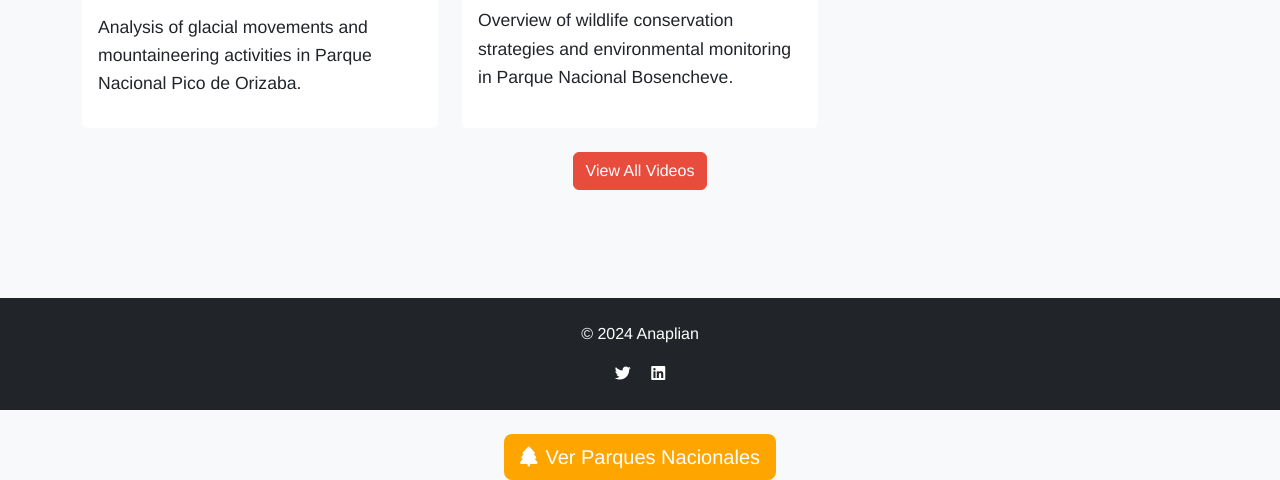
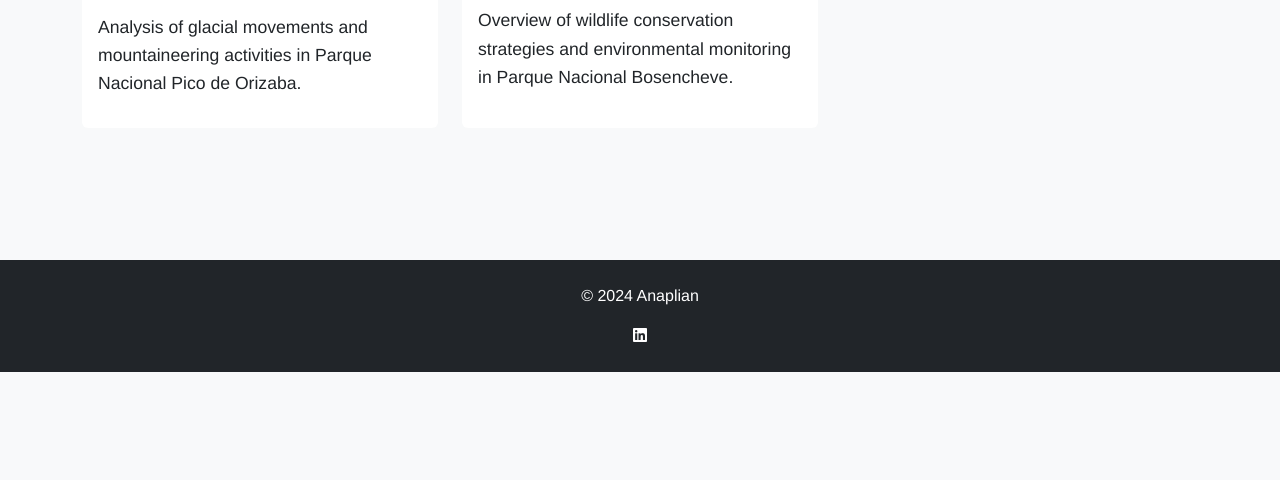
Before and after one commit to Roderictus/Anaplian-WP, a plain HTML site: page national-parks.html in a window 1280 px wide. Shown: the part 7530-8010 px from the top of the page. After the commit the page ends 7902 px from the top, so only its background shows below. Drawn offline with nearby package versions, Linux system fonts and the light colour scheme.

Commit message:
versión publicable en español

```diff
--- a/national-parks.html
+++ b/national-parks.html
@@ -226,7 +226,7 @@
                 <div class="col-md-6 col-lg-4 mb-4 video-card" data-park="Parque Nacional Lagunas de Montebello">
                     <div class="card h-100">
                         <video controls class="card-img-top">
-                            <source src="Videos/Optimized/Lagunas_de_Montebello_True_Color_10m_M_additive.mp4" type="video/mp4">
+                            <source src="Videos\Optimized\Lagunas_de_Montebello_True_Color_10m_M_additive_V6.mp4" type="video/mp4">
                             Your browser does not support the video tag.
                         </video>
                         <div class="card-body">
@@ -278,9 +278,7 @@
                 </div>
                 <!-- Add more video cards as needed following the same structure -->
             </div>
-            <div class="text-center">
-                <a href="videos.html" class="btn btn-secondary">View All Videos</a>
-            </div>
+
         </div>
     </section>
 
@@ -303,8 +301,7 @@
         <div class="container text-center">
             <p>&copy; 2024 Anaplian</p>
             <div class="social-icons">
-                <a href="#" class="text-white mx-2"><i class="fab fa-twitter"></i></a>
-                <a href="#" class="text-white mx-2"><i class="fab fa-linkedin"></i></a>
+                <a href="https://www.linkedin.com/company/anaplian/about/" class="text-white mx-2"><i class="fab fa-linkedin"></i></a>
                 <!-- Add more social icons as needed -->
             </div>
         </div>
@@ -390,11 +387,5 @@
         });
     </script>
 
-    <!-- Botón con icono para ir a la página de Parques Nacionales -->
-    <div class="text-center">
-        <a href="national-parks.html" class="btn btn-orange btn-lg mt-4">
-            <i class="fas fa-tree me-2"></i>Ver Parques Nacionales
-        </a>
-    </div>
 </body>
 </html>
```
Also changed, not shown: blog-post-1.html (+2 -2 lines), index.html (+2 -1 lines).
